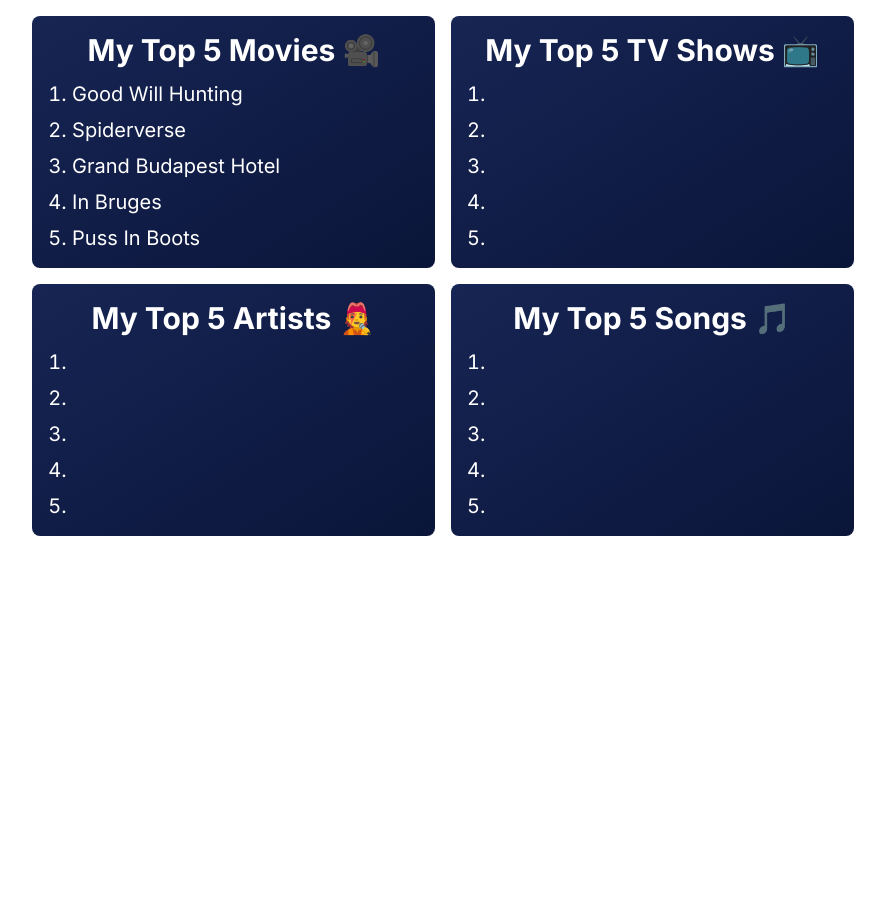
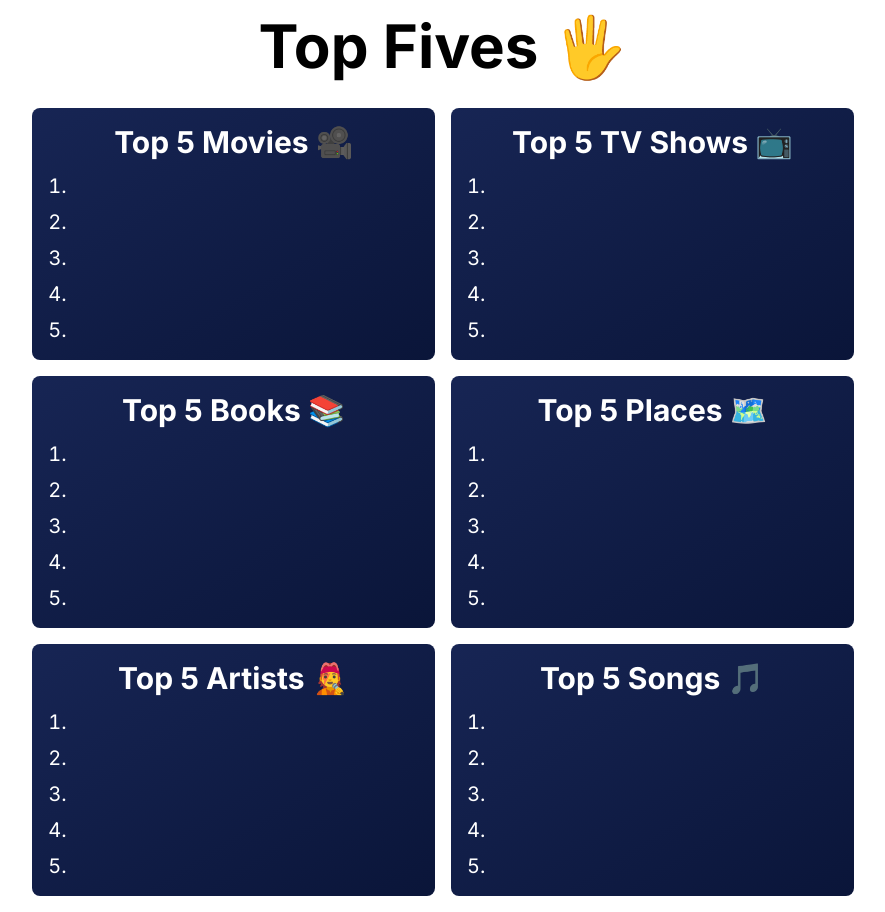
Before and after one commit to ollie-cook/favourites-list, a Next.js app: page / in a window 1280 px wide. Shown: the whole page, without its empty margins (197-1082 px from the left). Before the commit the page ends 800 px from the top, so only its background shows below. Built offline with nearby package versions, Linux system fonts and the light colour scheme.

Commit message:
lots of new things - stable

```diff
--- a/app/components/EditListForm.tsx
+++ b/app/components/EditListForm.tsx
@@ -1,14 +1,14 @@
-import { type List } from "@/app/utils/types";
+import { type ListType } from "@/app/utils/types";
 
 interface EditListFormProps {
-  list: List;
-  setList: (list: List) => void;
+  list: ListType;
+  updateList: (list: ListType) => void;
   setMode: (mode: string) => void;
 }
 
 export default function EditListForm({
   list,
-  setList,
+  updateList,
   setMode
 } : EditListFormProps) {
 
@@ -24,14 +24,12 @@
 
     const newList = {
       id: list.id,
+      order: list.order,
       title: newTitle,
       items: newItems
     }
 
-    setList(newList)
-    setMode('read')
-
-    //set cookies
+    updateList(newList)
   }
 
   return (
@@ -60,9 +58,17 @@
         <label htmlFor="item5" className="text-white">5.</label>
         <input type="text" id="item5" name="item5" defaultValue={list.items[4]} className="w-full pl-2 py-1 rounded-lg bg-blue-950 text-white" />
       </div>
-      <button className="bg-green-600 rounded-lg p-2 self-end hover:bg-green-700">
-        Save
-      </button>
+      <div className="flex gap-2 self-end">
+        <button
+          type="button"
+          onClick={() => setMode('read')}
+          className="bg-red-600 rounded-lg p-2 self-end hover:bg-red-700">
+          Cancel
+        </button>
+        <button type="submit" className="bg-green-600 rounded-lg p-2 hover:bg-green-700">
+          Save
+        </button>
+      </div>
     </form>
   )
 }
--- a/app/components/List.tsx
+++ b/app/components/List.tsx
@@ -1,13 +1,25 @@
 'use client'
 
-import { useState, useEffect } from 'react'
+import { useState } from 'react'
 import { FaEdit } from "react-icons/fa";
 import EditListForm from './EditListForm';
-import { type List } from '@/app/utils/types';
+import { type ListType } from '@/app/utils/types';
+import Cookies from 'js-cookie'
 
-export default function List( { list } : { list: List }) {
+export default function List( {
+  list
+} : {
+  list: ListType
+}) {
   const [listState, setListState] = useState(list)
   const [mode, setMode] = useState('read');
+
+  const handleUpdate = (list: ListType) => {
+    setListState(list)
+    setMode('read')
+
+    Cookies.set(list.id, JSON.stringify(list), { expires: 365 })
+  }
 
   return (
     <div className="group relative rounded-lg p-4 bg-gradient-to-br from-blue-950 to-[#0a1539]">
@@ -32,9 +44,8 @@
         </ol>
         </>
         :
-        <EditListForm list={listState} setList={setListState} setMode={setMode} />
+        <EditListForm list={listState} updateList={handleUpdate} setMode={setMode} />
       }
-
     </div>
   )
 }
--- /dev/null
+++ b/app/components/ListGrid.tsx
@@ -0,0 +1,68 @@
+'use client'
+
+import { type ListType } from '@/app/utils/types'
+import List from "./List"
+import Cookies from 'js-cookie'
+
+const defaultTitles = [
+  "Top 5 Movies 🎥",
+  "Top 5 TV Shows 📺",
+  "Top 5 Books 📚",
+  "Top 5 Places 🗺️",
+  "Top 5 Artists 🧑‍🎤",
+  "Top 5 Songs 🎵"
+]
+
+export default function ListGrid() {
+  const lists: ListType[] = []
+
+  //fetch cookies
+  const allCookies = Cookies.get()
+  if(Object.keys(allCookies).length === 0) {
+    for (let i=0; i<6; i++) {
+      const guid = crypto.randomUUID();
+
+      const defaultList = {
+        id: guid,
+        order: i,
+        title: defaultTitles[i],
+        items: ["", "", "", "", ""]
+      }
+
+      Cookies.set(guid, JSON.stringify(defaultList), { expires: 365 })
+      lists.push(defaultList)
+    }
+  } else {
+    for (const [key, value] of Object.entries(allCookies)) {
+      lists.push(JSON.parse(value))
+    }
+  }
+
+  lists.sort((a, b) => a.order - b.order)
+
+  return (
+    <div className="grid grid-cols-2 gap-4 p-4 w-2/3">
+      {
+        lists.map((list) => {
+          return <List key={list.id} list={list} />
+        })
+      }
+    </div>
+  )
+}
+
+{
+  /*
+<List
+          list={
+            {
+              id: "1",
+              title: "My Top 5 Movies 🎥",
+              items: ["Good Will Hunting", "Spiderverse", "Grand Budapest Hotel", "In Bruges", "Puss In Boots"]
+            }
+          }/>
+        <List list={{id: '2', title: "My Top 5 TV Shows 📺", items: [""]}} />
+        <List list={{id: '3', title: "My Top 5 Artists 🧑‍🎤", items: [""]}} />
+        <List list={{id: '4', title: "My Top 5 Songs 🎵", items: [""]}} />
+  */
+}
--- a/app/page.tsx
+++ b/app/page.tsx
@@ -1,21 +1,10 @@
-import List from "./components/List"
+import ListGrid from "./components/ListGrid"
 
 export default function Home() {
   return (
     <main className="min-h-screen flex flex-col items-center">
-      <div className="grid grid-cols-2 gap-4 p-4 w-2/3">
-        <List
-          list={
-            {
-              id: "1",
-              title: "My Top 5 Movies 🎥",
-              items: ["Good Will Hunting", "Spiderverse", "Grand Budapest Hotel", "In Bruges", "Puss In Boots"]
-            }
-          }/>
-        <List list={{id: '2', title: "My Top 5 TV Shows 📺", items: [""]}} />
-        <List list={{id: '3', title: "My Top 5 Artists 🧑‍🎤", items: [""]}} />
-        <List list={{id: '4', title: "My Top 5 Songs 🎵", items: [""]}} />
-      </div>
+      <h1 className="text-6xl font-bold my-4">Top Fives 🖐️</h1>
+      <ListGrid />
     </main>
   );
 }
--- a/app/utils/types.ts
+++ b/app/utils/types.ts
@@ -1,5 +1,6 @@
-export type List = {
+export type ListType = {
   id: string;
+  order: number;
   title: string;
   items: string[];
 }
--- a/package.json
+++ b/package.json
@@ -9,12 +9,14 @@
     "lint": "next lint"
   },
   "dependencies": {
+    "js-cookie": "^3.0.5",
     "next": "14.1.0",
     "react": "^18",
     "react-dom": "^18",
     "react-icons": "^5.0.1"
   },
   "devDependencies": {
+    "@types/js-cookie": "^3.0.6",
     "@types/node": "^20",
     "@types/react": "^18",
     "@types/react-dom": "^18",
```
Also changed, not shown: 1 other file (tests, documents, lock files or other folders).
